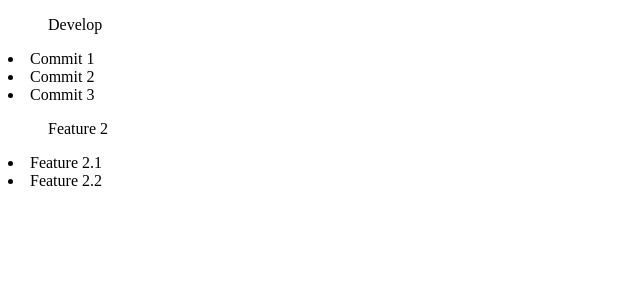
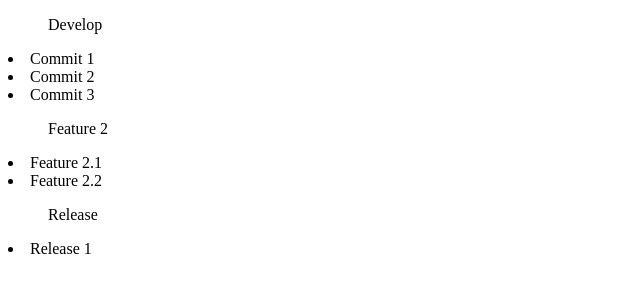
Before and after one commit to Carlosjimnez/Entrega, a plain HTML site: page index.html in a window 1280 px wide. Shown: the whole page, without its empty margins (0-640 px from the left). Drawn offline with Linux system fonts and the light colour scheme.

Commit message:
Release 1 y posterior push

```diff
--- a/index.html
+++ b/index.html
@@ -15,5 +15,8 @@
     <ul>Feature 2</ul>
         <li>Feature 2.1</li>
         <li>Feature 2.2</li>
+
+    <ul>Release</ul>
+        <li>Release 1</li>
 </body>
 </html>
```
